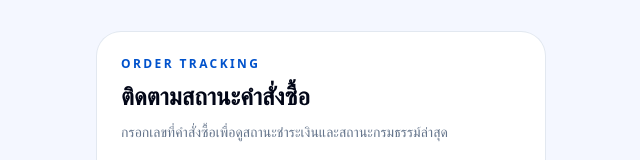
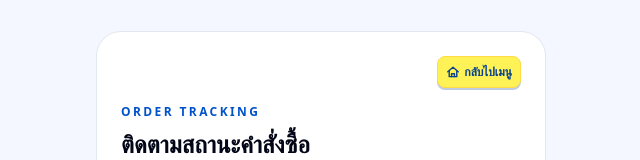
Before and after one commit to sekpsd1/insurance, a Next.js app: page /line-app/tracking in a window 1280 px wide. Shown: the top 160 px of the page, without its empty margins (319-959 px from the left). Built offline with nearby package versions, Linux system fonts and the light colour scheme; no server answers.

Commit message:
Add menu return to tracking pages

```diff
--- a/app/line-app/tracking/[orderNumber]/page.tsx
+++ b/app/line-app/tracking/[orderNumber]/page.tsx
@@ -2,6 +2,7 @@ import Link from 'next/link';
 import { notFound } from 'next/navigation';
 import { prisma } from '@/lib/prisma';
 import { RememberTrackingOrder } from '@/app/line-app/_components/tracking-order-memory';
+import CloseLineMenuButton from '@/app/line-app/_components/close-line-menu-button';
 import {
   getPaymentStatusLabel,
   getStatusHistoryMessageLabel,
@@ -74,6 +75,9 @@ export default async function TrackingDetailPage({ params }: TrackingPageProps)
     <main className="min-h-screen bg-[#f4f7ff] px-4 py-8 text-[#101828]">
       <RememberTrackingOrder orderNumber={order.orderNumber} />
       <div className="mx-auto flex max-w-md flex-col gap-4">
+        <div className="flex justify-end">
+          <CloseLineMenuButton label="กลับไปเมนู" />
+        </div>
         <section className="rounded-3xl bg-white p-6 shadow-sm ring-1 ring-slate-200">
           <p className="text-xs font-semibold uppercase tracking-[0.2em] text-[#0052CC]">Order Tracking</p>
           <h1 className="mt-2 text-2xl font-bold text-slate-950">{order.orderNumber}</h1>
--- a/app/line-app/tracking/page.tsx
+++ b/app/line-app/tracking/page.tsx
@@ -1,5 +1,6 @@
 import { redirect } from 'next/navigation';
 import { TrackingOrdersPanel } from './tracking-orders-panel';
+import CloseLineMenuButton from '@/app/line-app/_components/close-line-menu-button';
 
 async function findOrder(formData: FormData) {
   'use server';
@@ -16,6 +17,9 @@ export default function TrackingSearchPage() {
     <main className="min-h-screen bg-[#f4f7ff] px-4 py-8 text-[#101828]">
       <div className="mx-auto max-w-md">
         <section className="rounded-3xl bg-white p-6 shadow-sm ring-1 ring-slate-200">
+          <div className="mb-4 flex justify-end">
+            <CloseLineMenuButton label="กลับไปเมนู" />
+          </div>
           <p className="text-xs font-semibold uppercase tracking-[0.2em] text-[#0052CC]">Order Tracking</p>
           <h1 className="mt-2 text-2xl font-bold text-slate-950">ติดตามสถานะคำสั่งซื้อ</h1>
           <p className="mt-2 text-sm leading-6 text-slate-500">
```
Also changed, not shown: 1 other file (tests, documents, lock files or other folders).
